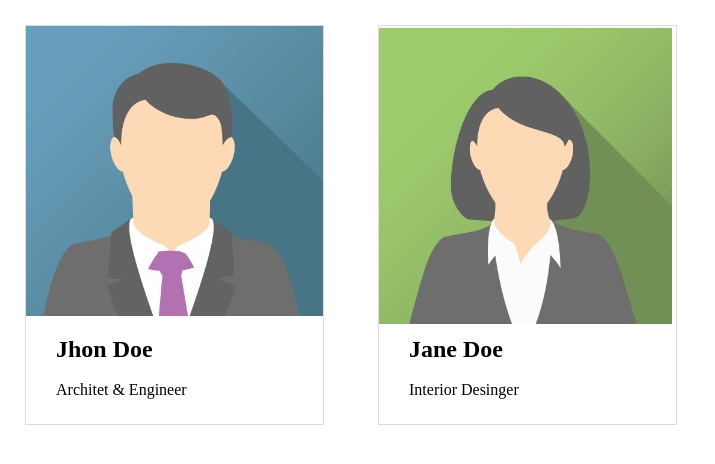
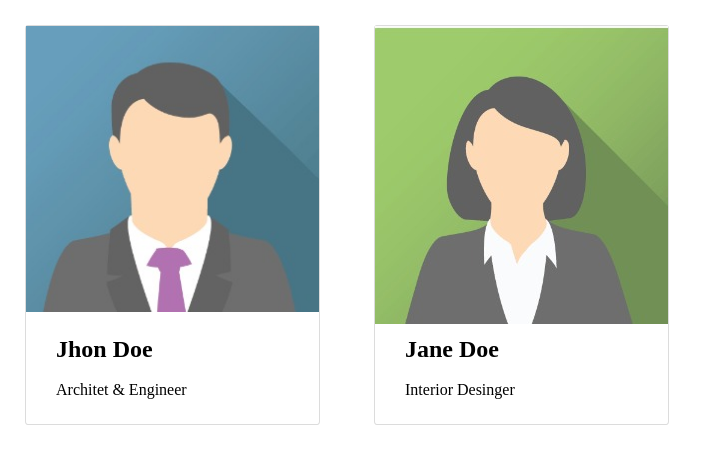
Before and after one commit to hulya0297/Labs, a plain HTML site: page task1/index.html in a window 1280 px wide. Shown: the full height of the page, 0-715 px from the left. Drawn offline with Linux system fonts and the light colour scheme.

Commit message:
add new element

```diff
--- a/task1/style.css
+++ b/task1/style.css
@@ -5,9 +5,10 @@
 }
 
 .card{
-    width: 299px;
+    width: 295px;
     height: 400px;
     border: 1px solid gainsboro;
+    border-radius: 1%;
     margin:  25px;
     display: inline-block;
 
```
